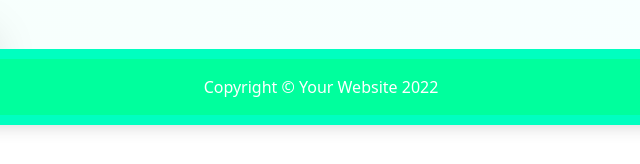
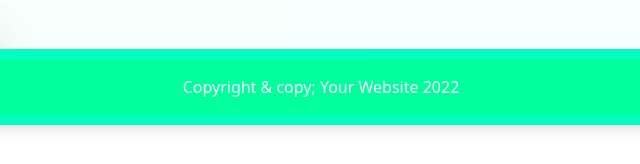
Before and after one commit to Nacho1886/sprint3, a website: page checkout.html in a window 1280 px wide. Shown: the part 675-839 px from the top of the page, 319-959 px from the left. Drawn offline with nearby package versions, Linux system fonts and the light colour scheme.

```diff
--- a/checkout.html
+++ b/checkout.html
@@ -72,7 +72,7 @@
 				<h3 class="my-3 bord shadow text-center"><i class="far fa-thumbs-up p-2"></i>Quality Assured</h3>
 			</div>
 			<div class="col-sm-6 specialColorInput">
-				<h3 class="my-3 bord shadow text-center"><i class="fas  fa-stopwatch p-2"></i>Delivery on time</h3>
+				<h3 class="my-3 bord shadow text-center"><i class="fas fa-stopwatch p-2"></i>Delivery on time</h3>
 			</div>
 		</div>
 		<form class="form needs-validation specialBorder" novalidate>
@@ -130,7 +130,7 @@
 	<!-- Footer-->
 	<footer class="py-3 specialColor">
 		<div class="container">
-			<p class="m-0 text-center text-white">Copyright &copy; Your Website 2022</p>
+			<p class="m-0 text-center text-white">Copyright & copy; Your Website 2022</p>
 		</div>
 	</footer>
 
@@ -159,7 +159,7 @@
 	</div>
 
 	<!-- Bootstrap core JS-->
-	<script src="./node_modules\bootstrap\dist\js\bootstrap.bundle.min.js"></script>
+	<script src="https://cdn.jsdelivr.net/npm/bootstrap@5.1.3/dist/js/bootstrap.bundle.min.js" integrity="sha384-ka7Sk0Gln4gmtz2MlQnikT1wXgYsOg+OMhuP+IlRH9sENBO0LRn5q+8nbTov4+1p" crossorigin="anonymous"></script>
 
 	<!-- Core theme JS-->
 	<script src="js/shop.js"></script>
--- a/sass/custom.scss
+++ b/sass/custom.scss
@@ -54,6 +54,7 @@
     left: 0;
     bottom: 0;
     width: 100%;
+    z-index: 3;
   }
 
 
```
Also changed, not shown: index.html (+1 -1 lines), sass/custom.css, 2 other files.
